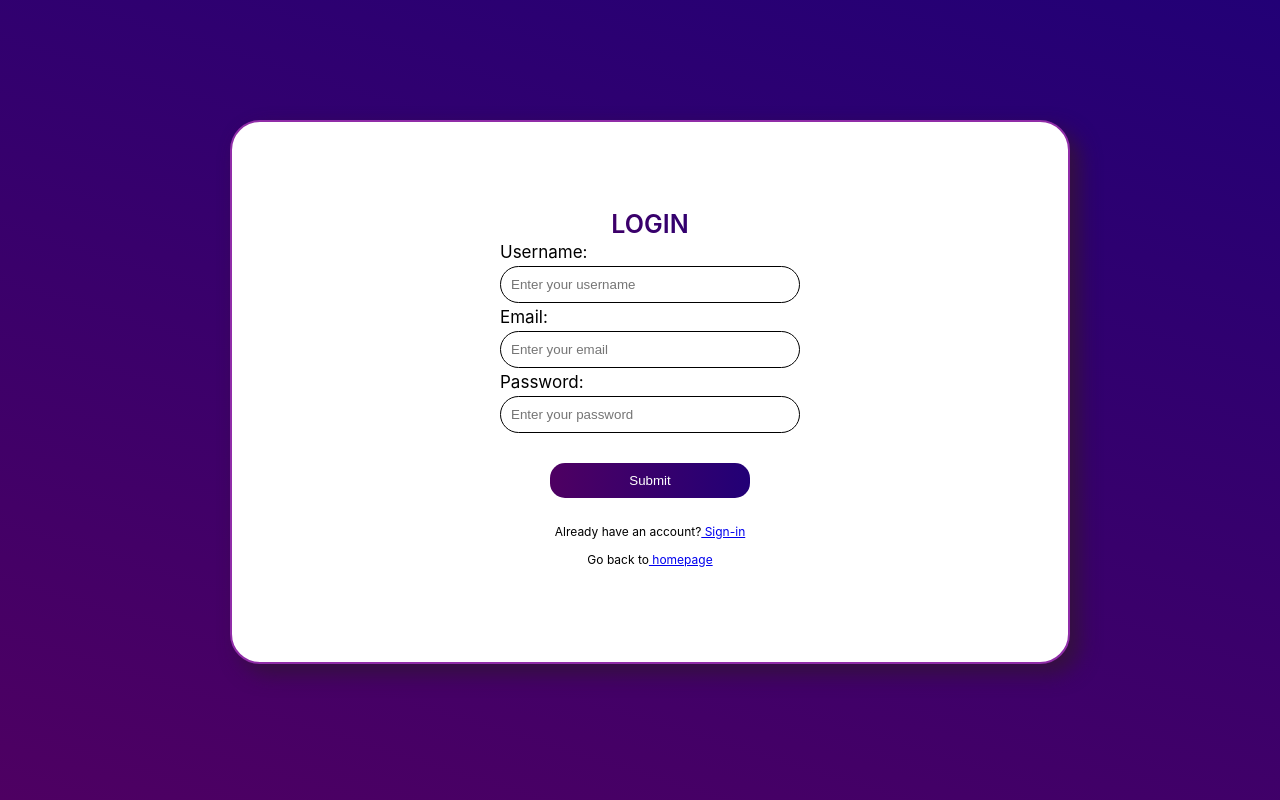
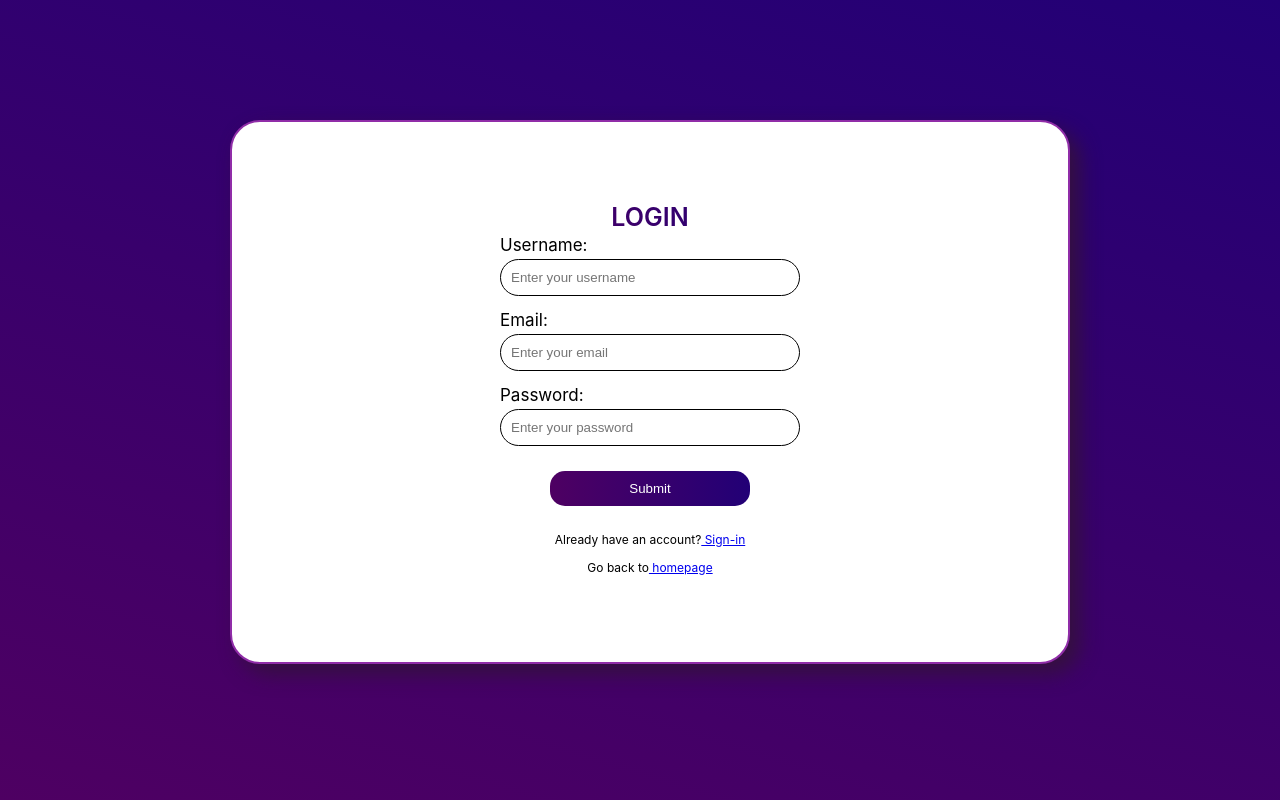
Before and after one commit to jummie-jk/Crypto-website, a React (Create React App) app: page /login in a window 1280 px wide. Built offline with nearby package versions, Linux system fonts and the light colour scheme.

Commit message:
Update: Added login page

```diff
--- a/src/index.css
+++ b/src/index.css
@@ -125,7 +125,7 @@ li .active{
   color: white;
   padding: 10px 20px;
   border: 1px;
-  margin-top: 3rem;
+  margin-top: 1.5rem;
   border-radius: 1.5rem;
   cursor: pointer;
   width: 20rem;
@@ -215,6 +215,7 @@ li .active{
 .input-field{
   width: 30rem;
   padding: 1rem;
+  margin-bottom: 1rem;
   border: 1px solid black;
   border-radius: 20px;
   outline: none;
```
